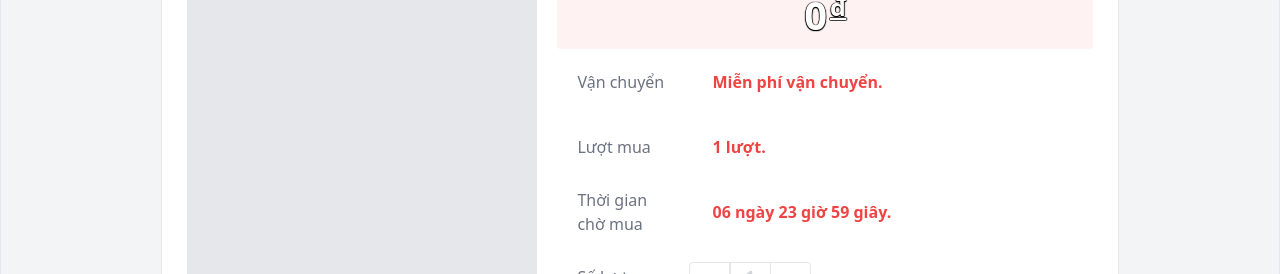
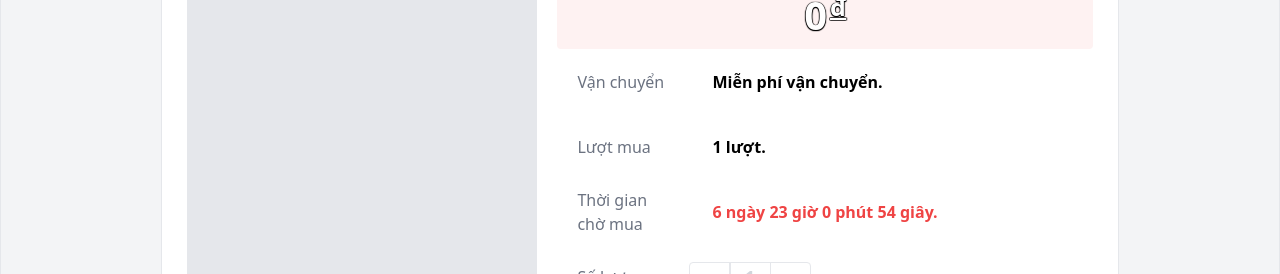
Before and after one commit to SongDuy/web-an-thanh-food, a React (Create React App) app: page /1/1 in a window 1280 px wide. Shown: the part 308-582 px from the top of the page. Built offline with nearby package versions, Linux system fonts and the light colour scheme; some icons are missing.

Commit message:
Update new

```diff
--- a/src/pages/productDetail/index.js
+++ b/src/pages/productDetail/index.js
@@ -1,4 +1,4 @@
-import { useState } from "react";
+import { useState, useEffect } from "react";
 
 import Header from '../../components/Header';
 import Footer from '../../components/Footer';
@@ -15,9 +15,32 @@ import { Link } from 'react-router-dom';
 const ProductDetailPage = () => {
     const [openSearch, setOpenSearch] = useState(false);
 
+    // Tổng giây = 6 ngày 23 giờ 59 phút 59 giây
+    const initialSeconds = 6 * 24 * 3600 + 23 * 3600 + 59;
+    const [secondsLeft, setSecondsLeft] = useState(initialSeconds);
+
+    useEffect(() => {
+        const interval = setInterval(() => {
+            setSecondsLeft((prev) => {
+                if (prev <= 1) {
+                    clearInterval(interval);
+                    return 0;
+                }
+                return prev - 1;
+            });
+        }, 1000);
+
+        return () => clearInterval(interval);
+    }, []);
+
+    const days = Math.floor(secondsLeft / (24 * 3600));
+    const hours = Math.floor((secondsLeft % (24 * 3600)) / 3600);
+    const minutes = Math.floor((secondsLeft % 3600) / 60);
+    const seconds = secondsLeft % 60;
+
     return (
         <>
-             <Header onOpenSearch={() => setOpenSearch(true)} />
+            <Header onOpenSearch={() => setOpenSearch(true)} />
 
             {openSearch && (
                 <Search onClose={() => setOpenSearch(false)} />
@@ -104,7 +127,7 @@ const ProductDetailPage = () => {
                                 </span>
                                 <div className="h-full text-md text-black flex items-center">
                                     <LocalShippingOutlinedIcon />
-                                    <span className="ml-2 font-semibold text-red-500">
+                                    <span className="ml-2 font-semibold text-black">
                                         Miễn phí vận chuyển.
                                     </span>
                                 </div>
@@ -115,7 +138,7 @@ const ProductDetailPage = () => {
                                 </span>
                                 <span className="h-full text-md text-black flex items-center">
                                     <ShoppingBagOutlinedIcon />
-                                    <span className="ml-2 font-semibold text-red-500">
+                                    <span className="ml-2 font-semibold text-black">
                                         1 lượt.
                                     </span>
                                 </span>
@@ -129,7 +152,7 @@ const ProductDetailPage = () => {
                                 <span className="h-full text-md text-black flex items-center">
                                     <AccessTimeOutlinedIcon />
                                     <span className="ml-2 font-semibold text-red-500">
-                                        06 ngày 23 giờ 59 giây.
+                                        {days} ngày {hours} giờ {minutes} phút {seconds} giây.
                                     </span>
                                 </span>
                             </div>
```
